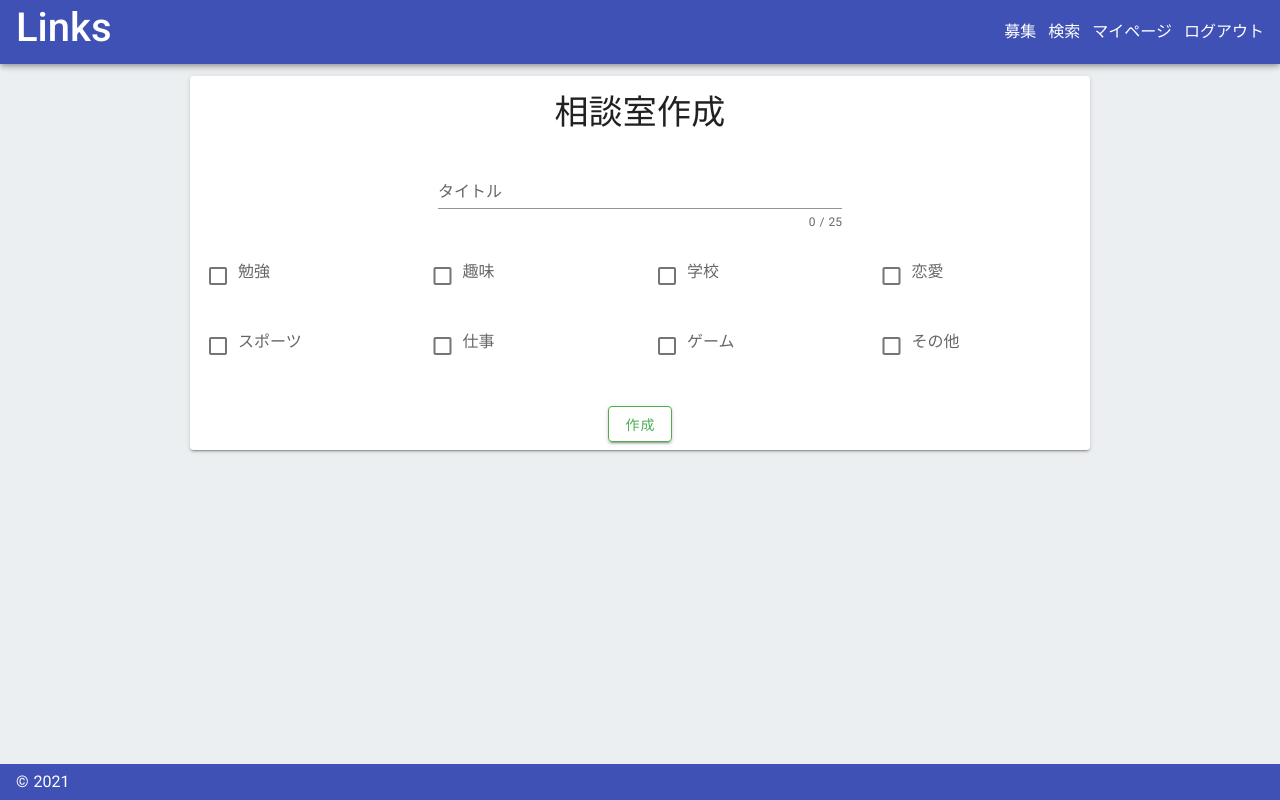
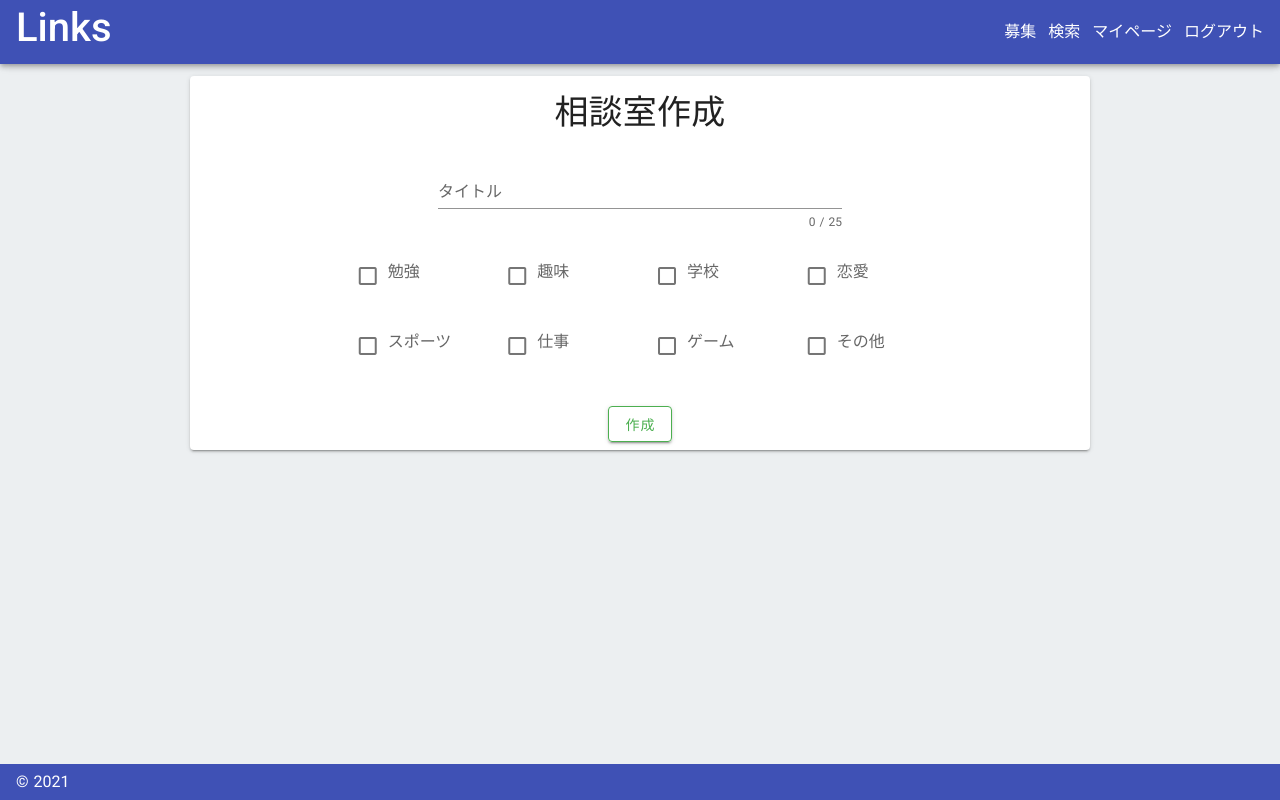
Before and after one commit to aso1801031/counselingApp, a Nuxt app: page /room-create in a window 1280 px wide. Built offline with nearby package versions, Linux system fonts and the light colour scheme.

Commit message:
途中まで

```diff
--- a/pages/room-create.vue
+++ b/pages/room-create.vue
@@ -12,19 +12,20 @@
                     </v-col>
 
                     <v-row>
-                        <v-col cols="12" sm="3" md="3">
+                        <v-col cols="12" sm="2" md="2"></v-col><!--空白用-->
+                        <v-col cols="12" sm="2" md="2">
                             <v-checkbox label="勉強" value="study"></v-checkbox>
                             <v-checkbox label="スポーツ" value="sport"></v-checkbox>
                         </v-col>
-                        <v-col cols="12" sm="3" md="3">
+                        <v-col cols="12" sm="2" md="2">
                             <v-checkbox label="趣味" value="hobby"></v-checkbox>
                             <v-checkbox label="仕事" value="job"></v-checkbox>
                         </v-col>
-                        <v-col cols="12" sm="3" md="3">
+                        <v-col cols="12" sm="2" md="2">
                             <v-checkbox label="学校" value="school"></v-checkbox>
                             <v-checkbox label="ゲーム" value="game"></v-checkbox>
                         </v-col>
-                        <v-col cols="12" sm="3" md="3">
+                        <v-col cols="12" sm="2" md="2">
                             <v-checkbox label="恋愛" value="love"></v-checkbox>
                             <v-checkbox label="その他" value="other"></v-checkbox>
                         </v-col>
```
